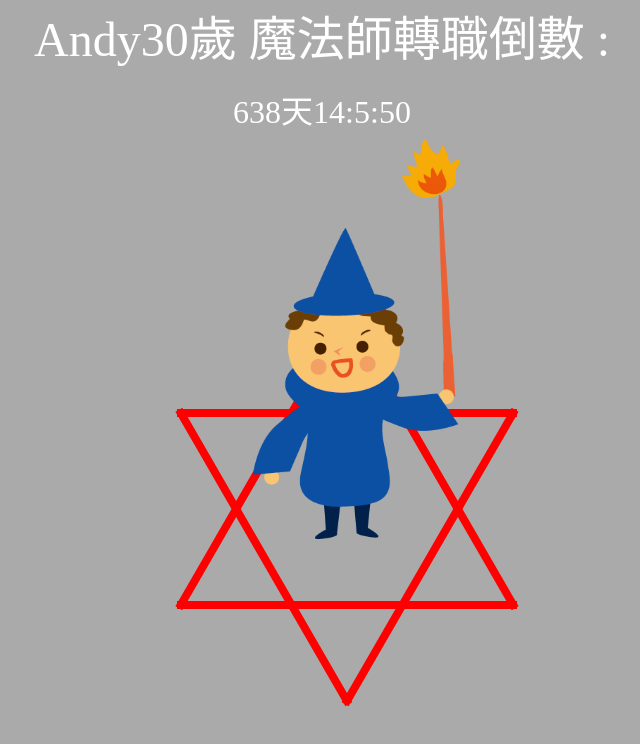
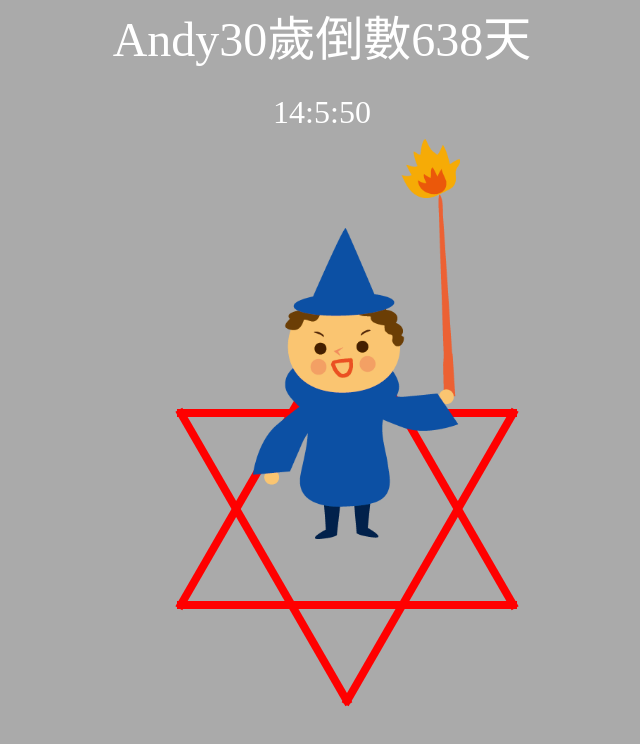
Before and after one commit to luluchen1022/luluchen1022.github.io, a plain HTML site: page magician/index.html in a window 1280 px wide. Shown: the whole page, without its empty margins (318-958 px from the left). Drawn offline with Linux system fonts and the light colour scheme.

Commit message:
use title to control share title

```diff
--- a/magician/index.html
+++ b/magician/index.html
@@ -1,7 +1,7 @@
 <!DOCTYPE html>
 <html>
   <head>
-    <title>Andy30歲 魔法師轉職倒數</title>
+    <title>魔法師轉職倒數</title>
     <meta charset="UTF-8" />
     <link rel="stylesheet" type="text/css" href="src/reset.css" />
     <link rel="stylesheet" type="text/css" href="src/index.css" />
@@ -9,7 +9,7 @@
   <body>
     <div id="app">
       <div>
-        <h1 class="title">Andy30歲 魔法師轉職倒數 :</h1>
+        <h1 class="title">Andy30歲倒數</h1>
         <div class="count_down_timer"></div>
       </div>
       <div class="container">
--- a/magician/src/index.js
+++ b/magician/src/index.js
@@ -19,19 +19,15 @@ function countDownTimer() {
       (countDownTime - (days * day + hours * hour + minutes * minute)) / second
     );
     document.querySelector(".count_down_timer").innerHTML =
-      days + "天" + hours + ":" + minutes + ":" + seconds;
+      hours + ":" + minutes + ":" + seconds;
   }, 1000);
 }
 
 function addOgtitle() {
   const days = Math.floor(countDownTime / day);
-  const ogTitle = document.createElement("meta");
-  ogTitle.setAttribute("property", "og:title");
-  ogTitle.content = `Andy轉職倒數${days}天`;
-  const head = document.querySelector("head");
-  head.appendChild(ogTitle);
+  const title = document.querySelector(".title");
+  title.innerHTML += `${days}天`;
 }
-
 window.onload = function () {
   addOgtitle();
   countDownTimer();
```
